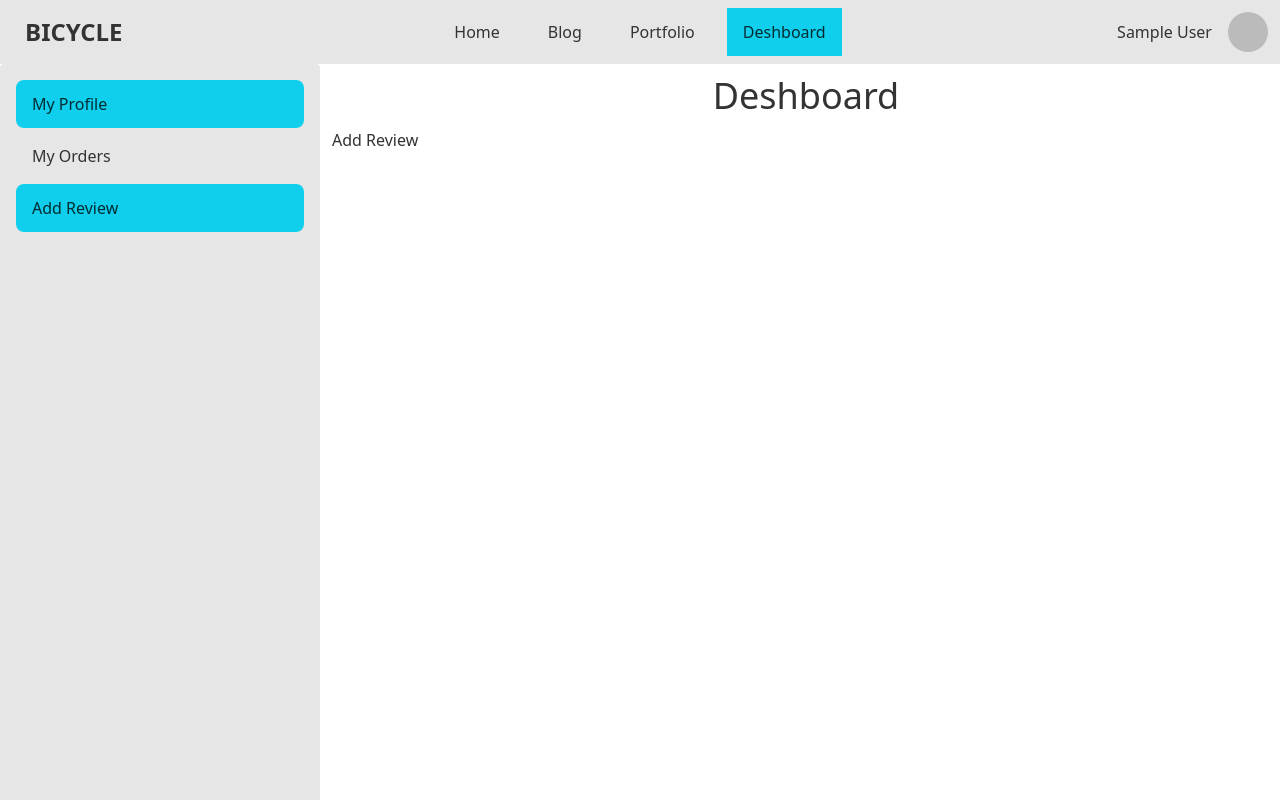
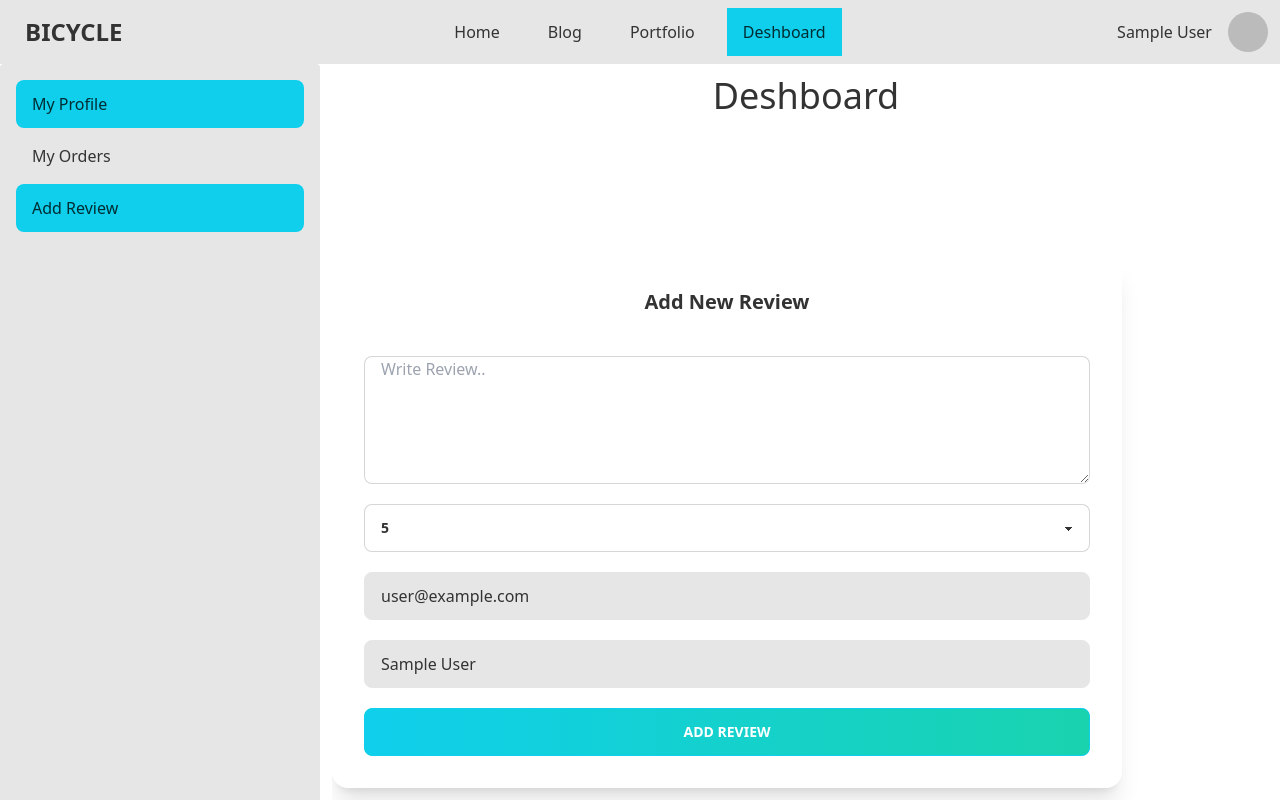
Before and after one commit to rana-arju/bi-cycle-client, a React (Create React App) app: page /deshboard/review in a window 1280 px wide. Shown: the top 800 px of the page. Built offline with nearby package versions, Linux system fonts and the light colour scheme; no server answers; sample sign-in values are in the browser's storage.

Commit message:
new review add and that review save on database from database this review show on home page

```diff
--- a/src/Deshboard/AddProduct/AddProduct.js
+++ b/src/Deshboard/AddProduct/AddProduct.js
@@ -34,13 +34,11 @@ const AddProduct = () => {
                     minorder: data.minorder,
                     price: data.price
                 }
-                //send fata on database
-                fetch('https://arcane-inlet-91838.herokuapp.com/products', {
+                //send new product on database
+                fetch('http://localhost:5000/products', {
                     method: "POST",
                     headers: {
                     'content-type': "application/json",
-                    'authorization': `Bearer ${localStorage.getItem('accessToken')}`
-
                     },
                     body: JSON.stringify(product)
                 })
--- a/src/Deshboard/AddReview/AddReview.js
+++ b/src/Deshboard/AddReview/AddReview.js
@@ -1,11 +1,74 @@
 import React from 'react';
+import { useForm } from "react-hook-form";
+import { useAuthState } from 'react-firebase-hooks/auth';
+import auth from '../../firebase.init';
+import { toast } from 'react-toastify';
+const AddReviws = () => {
+    const { register, formState: { errors }, handleSubmit} = useForm();
+    const [user] = useAuthState(auth);
+    //get From data and send/post database
+    const onSubmit = data => {
+        const email = user?.email;
+        const name= user?.displayName;
+        const reviews = {
+            review:data?.review,
+            ratting:data?.ratting,
+            email:email,
+            name:name
+        }
+        //add new review on database
+                fetch('http://localhost:5000/review', {
+                    method: "POST",
+                    headers: {
+                    'content-type': "application/json",
 
-const AddReview = () => {
+                    },
+                    body: JSON.stringify(reviews)
+                })
+                .then(res => res.json())
+                .then(insertData => {
+                    if (insertData.insertedId) {
+                        toast.success('You are Successfully Added one Review!')
+                    }
+                })
+    }
     return (
-        <div>
-            <h2>Add Review</h2>
+  <div className='container flex h-full  md:my-32'>
+            <div className="card w-full md:w-10/12 bg-base-100 shadow-xl">
+            <div className="card-body">
+                <h2 className="text-center text-xl font-bold mb-5">Add New Review</h2>
+                <form onSubmit={handleSubmit(onSubmit)}>
+                <div>
+                     <p className='mb-3 text-red-500'> {errors.review?.type === 'required' && "Review is required*"}</p>
+                    <textarea type="text" placeholder="Write Review.." className="input input-bordered w-full  block mb-5 h-32" {...register("review", { required: true })} ></textarea>
+                </div>
+                <div>
+                 <p className='mb-3 text-red-500'> {errors.ratting?.type === 'required' && "ratting is required*"}</p>
+
+                <select class="select select-bordered w-full block mb-5" {...register("ratting", { required: true })}>
+                    <option disabled selected>5</option>
+                    <option>1</option>
+                    <option>2</option>
+                    <option>3</option>
+                    <option>4</option>
+                    <option>5</option>
+                </select>
+                </div>
+                <div>
+                <input type="email" className="input input-bordered w-full  block mb-5"  value={user?.email} disabled/>
+                </div>
+                <div>
+                    <input type="text" name='seller' value={user?.displayName} disabled className="input input-bordered w-full  block mb-5" />
+                </div>
+                <div className='text-center'>
+                    <button className="btn btn-block btn-primary bg-gradient-to-r from-primary to-secondary text-white" type='submit'>Add Review</button>
+                </div>
+                </form>
+
+            </div>
+            </div>
         </div>
     );
 };
 
-export default AddReview;
+export default AddReviws;
--- a/src/Deshboard/MakeAdmin/MakeAdmin.js
+++ b/src/Deshboard/MakeAdmin/MakeAdmin.js
@@ -6,7 +6,7 @@ import User from './User';
 
 const MakeAdmin = () => {
     const { isLoading, error, data:users, refetch} = useQuery('users', () =>
-     fetch(`https://arcane-inlet-91838.herokuapp.com/user`, {
+     fetch(`http://localhost:5000/user`, {
          method: "GET",
           headers: {
             'authorization': `Bearer ${localStorage.getItem('accessToken')}`
--- a/src/Deshboard/MakeAdmin/User.js
+++ b/src/Deshboard/MakeAdmin/User.js
@@ -5,7 +5,7 @@ const User = ({user, refetch}) => {
         const {email, role} = user;
         const makeAdmin = () => {
         const {email }= user;
-        fetch(`https://arcane-inlet-91838.herokuapp.com/user/admin/${email}`, {
+        fetch(`http://localhost:5000/user/admin/${email}`, {
             method: "PUT",
             headers: {
                 'authorization': `Bearer ${localStorage.getItem('accessToken')}`
--- a/src/Deshboard/Profile/Profile.js
+++ b/src/Deshboard/Profile/Profile.js
@@ -8,7 +8,7 @@ const Profile = () => {
         const [users, setUser] = useState([]);
         useEffect(() => {
             const email = user?.email;
-            fetch(`https://arcane-inlet-91838.herokuapp.com/user/${email}`, {
+            fetch(`http://localhost:5000/user/${email}`, {
                 method: "GET",
                 headers: {
                     'content-type': 'application/json'
--- a/src/Deshboard/Profile/Update.js
+++ b/src/Deshboard/Profile/Update.js
@@ -36,7 +36,7 @@ const Update = () => {
                     github: data.github
                 }
                 //send fata on database
-                fetch(`https://arcane-inlet-91838.herokuapp.com/user/${email}`, {
+                fetch(`http://localhost:5000/user/${email}`, {
                     method: "PUT",
                     headers: {
                     'content-type': "application/json",
--- a/src/Pages/Home/Home.js
+++ b/src/Pages/Home/Home.js
@@ -4,6 +4,7 @@ import Blog from './Blog';
 import BusinessStatus from './BusinessStatus';
 import Hero from './Hero';
 import Products from './Products';
+import Reviws from './Reviws';
 
 const Home = () => {
     return (
@@ -13,6 +14,7 @@ const Home = () => {
             <Products />
             <BusinessStatus />
             <Blog />
+            <Reviws />
         </div>
     );
 };
--- a/src/Pages/Home/Products.js
+++ b/src/Pages/Home/Products.js
@@ -5,7 +5,7 @@ const Products = () => {
      //six item show help of this api
     const [products, setproduct] = useState([]);
     useEffect(()=>{
-        fetch('https://arcane-inlet-91838.herokuapp.com/products')
+        fetch('http://localhost:5000/products')
         .then(res => res.json())
         .then(data => setproduct(data))
     },[]);
--- /dev/null
+++ b/src/Pages/Home/Reviws.js
@@ -0,0 +1,33 @@
+import React, { useEffect, useState } from 'react';
+
+const Reviws = () => {
+    const [reviews, setReview] = useState([]);
+      useEffect(()=>{
+        fetch('http://localhost:5000/review')
+        .then(res => res.json())
+        .then(data => setReview(data))
+    },[]);
+    return (
+        <div className='container px-2 my-10 mx-auto'>
+             <h2 className='uppercase text-center text-xl sm:text-2xl md:text-4xl my-5'>All Reviews</h2>
+        <div className=' grid grid-cols-1 md:grid-cols-2 lg:grid-cols-3 gap-4'>
+            {
+                reviews.map(review => <div key={review._id} class="card w-full bg-base-100 shadow-xl">
+                <div class="card-body">
+                    <h2 class="card-title text-lg">Buyer: <span className='text-secondary italic'>{review.name}</span></h2>
+                    <p><blockquote className='ml-5 italic'>"{review.review}"</blockquote> </p>
+                    <div class="card-actions justify-center">
+                    <div class="badge badge-primary text-white gap-2">
+                        <span className='text-lg p-4'>{review.ratting} out of 5</span>
+                    </div>
+                    </div>
+                </div>
+                </div>)
+            }
+
+        </div>
+        </div>
+    );
+};
+
+export default Reviws;
--- a/src/hooks/useAdmin.js
+++ b/src/hooks/useAdmin.js
@@ -7,7 +7,7 @@ const useAdmin = user => {
     useEffect(() => {
         const email = user?.email;
         if (email) {
-            fetch(`https://arcane-inlet-91838.herokuapp.com/admin/${email}`,{
+            fetch(`http://localhost:5000/admin/${email}`,{
                 methodd: "GET",
                 headers: {
                     'content-type': 'application/json',
@@ -22,7 +22,7 @@ const useAdmin = user => {
                 setAdminLoading(false);
             })
         }
-    },[admin]);
+    },[user]);
     return [admin, adminLoading];
 }
 export default useAdmin;
--- a/src/hooks/useToken.js
+++ b/src/hooks/useToken.js
@@ -8,7 +8,7 @@ const name = user?.user?.displayName;
 const image = user?.user?.photoURL;
 const currentUser = {email, name, image};
 if (email) {
-    fetch(`https://arcane-inlet-91838.herokuapp.com/user/${email}`,{
+    fetch(`http://localhost:5000/user/${email}`,{
         method: "PUT",
         headers: {
             'content-type': 'application/json'
```
Also changed, not shown: public/products.json (+2 -20 lines).
